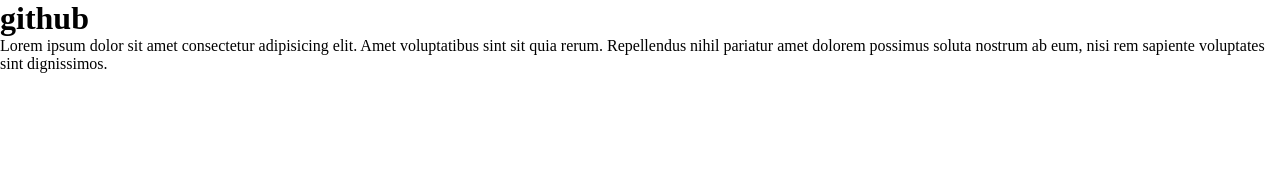
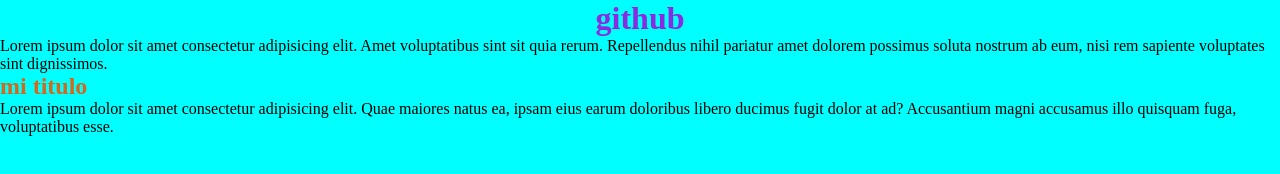
Before and after one commit to MFKleinberger/clasegithub, a plain HTML site: page index.html in a window 1280 px wide. Drawn offline with Linux system fonts and the light colour scheme.

Commit message:
agrego section con estilos

```diff
--- a/estilos.css
+++ b/estilos.css
@@ -3,3 +3,16 @@
     padding: 0;
     box-sizing: border-box;
 }
+
+body{
+    background-color: aqua;
+}
+
+h1{
+    color:blueviolet;
+    text-align: center;
+}
+
+h2{
+    color: chocolate;
+}
--- a/index.html
+++ b/index.html
@@ -9,6 +9,10 @@
 <body>
     <h1>github</h1>
     <p>Lorem ipsum dolor sit amet consectetur adipisicing elit. Amet voluptatibus sint sit quia rerum. Repellendus nihil pariatur amet dolorem possimus soluta nostrum ab eum, nisi rem sapiente voluptates sint dignissimos.</p>
+    <section>
+        <h2>mi titulo</h2>
+        <p>Lorem ipsum dolor sit amet consectetur adipisicing elit. Quae maiores natus ea, ipsam eius earum doloribus libero ducimus fugit dolor at ad? Accusantium magni accusamus illo quisquam fuga, voluptatibus esse.</p>
+    </section>
     <a href=""></a>
 </body>
 </html>
```
